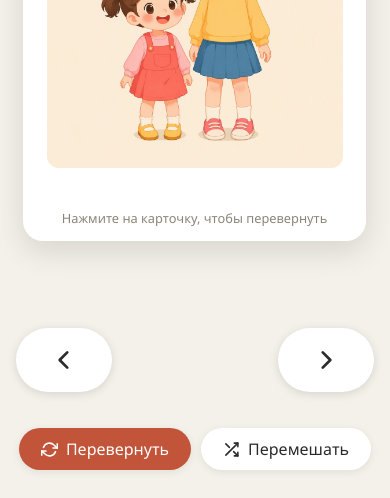
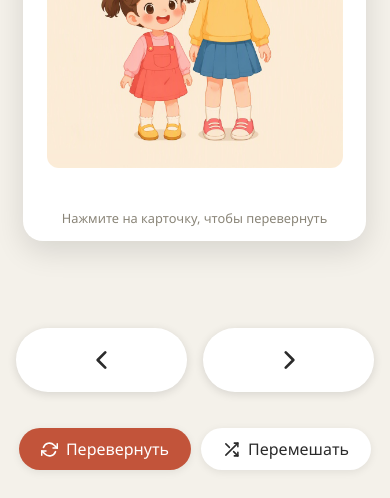
Before and after one commit to yunqing-LI/Valera_wordcards, a plain HTML site: page index.html in a window 390 px wide. Shown: the part 346-844 px from the top of the page. Drawn offline with Linux system fonts and the light colour scheme.

Commit message:
手机端左右箭头左右拉伸铺满半屏，消除中间空档

```diff
--- a/index.html
+++ b/index.html
@@ -180,7 +180,7 @@
   }
   .end-screen button { margin-top: 28px; }
 
-  /* ---- 窄屏：大箭头移到卡片下方左右两角（错开排版，不再叠在图上） ---- */
+  /* ---- 窄屏：大箭头移到卡片下方、左右拉伸铺满（不再叠在图上） ---- */
   @media (max-width: 640px) {
     .stage { position: relative; gap: 0; padding-bottom: 104px; }
     .card { width: 88vw; height: min(62vh, 440px); }
@@ -188,13 +188,13 @@
       position: absolute;
       bottom: 24px;
       z-index: 5;
-      width: 96px;
+      width: auto;
       height: 64px;
       border-radius: 999px;
     }
     .nav-btn svg { width: 26px; height: 26px; }
-    #btnPrev { left: 16px; }
-    #btnNext { right: 16px; }
+    #btnPrev { left: 16px; right: calc(50% + 8px); }
+    #btnNext { right: 16px; left: calc(50% + 8px); }
     .front .word-big { font-size: 2.4rem; }
     .back .word { font-size: 2.3rem; }
     .end-screen .bravo { font-size: 2.4rem; }
```
